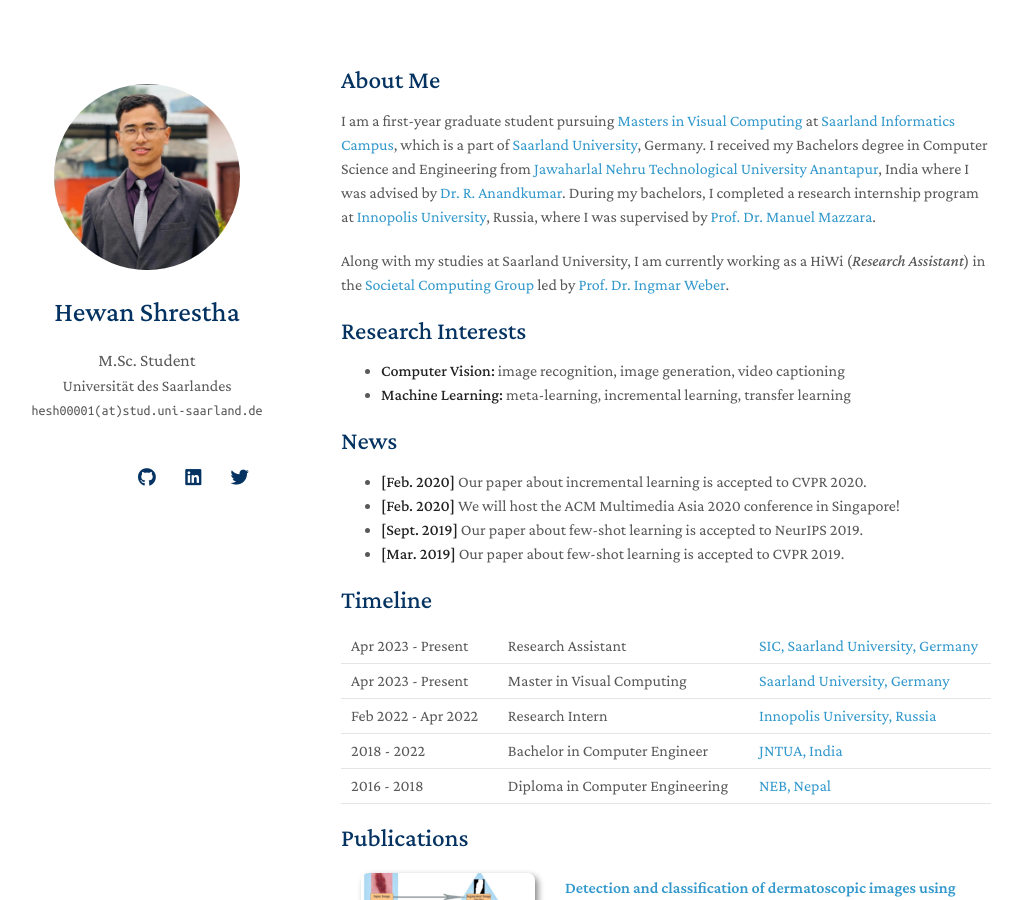
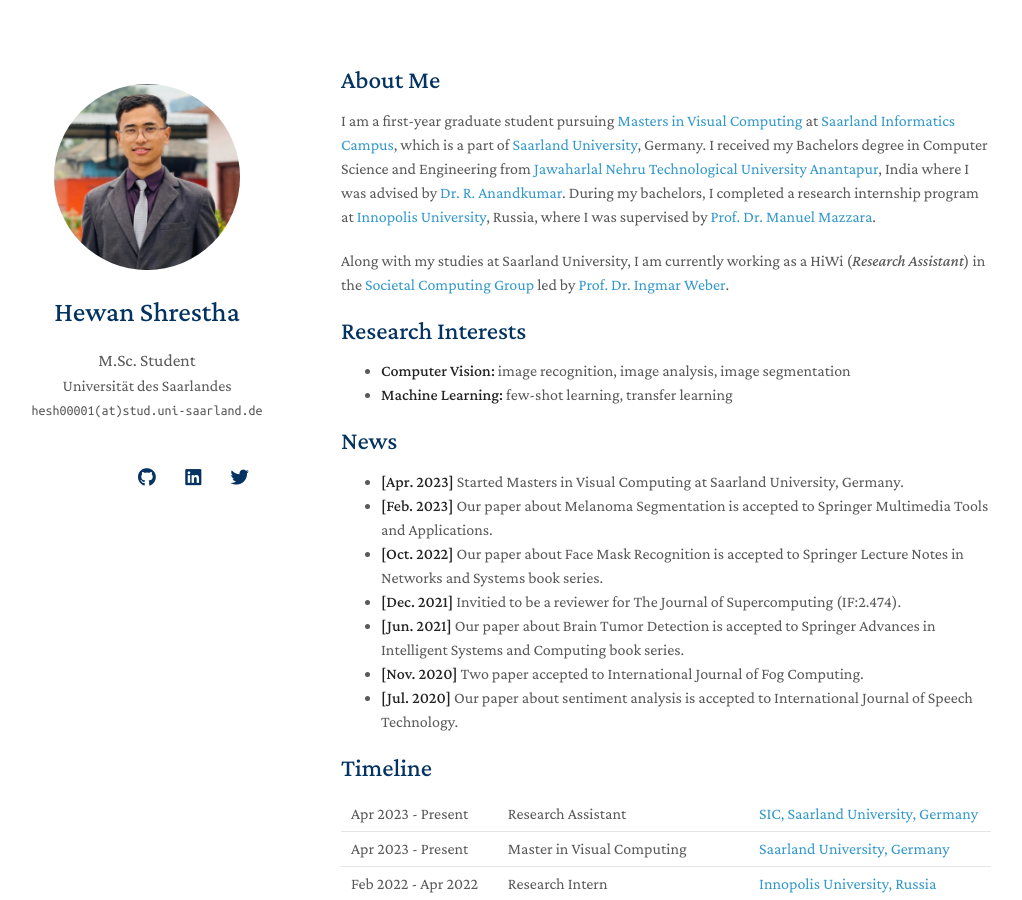
Before and after one commit to hewanshrestha/hewanshrestha.github.io, a Jekyll site: the page built from index.md, in a window 1280 px wide and 900 px high. Shown: the whole window, without its empty margins (129-1151 px from the left). Built offline with Jekyll 4.4.1, drawn with Linux system fonts in a browser that asks for light colours; nearby versions of some CDN libraries; a style sheet for code colours, icons or effects is not loaded; our own code applies the rules of GitHub Pages for plain Markdown files.

Commit message:
Update index.md

```diff
--- a/index.md
+++ b/index.md
@@ -11,15 +11,18 @@
 
 ## Research Interests
 
-- **Computer Vision:** image recognition, image generation, video captioning
-- **Machine Learning:** meta-learning, incremental learning, transfer learning
+- **Computer Vision:** image recognition, image analysis, image segmentation
+- **Machine Learning:** few-shot learning, transfer learning
 
 ## News
 
-- **[Feb. 2020]** Our paper about incremental learning is accepted to CVPR 2020.
-- **[Feb. 2020]** We will host the ACM Multimedia Asia 2020 conference in Singapore!
-- **[Sept. 2019]** Our paper about few-shot learning is accepted to NeurIPS 2019.
-- **[Mar. 2019]** Our paper about few-shot learning is accepted to CVPR 2019.
+- **[Apr. 2023]** Started Masters in Visual Computing at Saarland University, Germany.
+- **[Feb. 2023]** Our paper about Melanoma Segmentation is accepted to Springer Multimedia Tools and Applications.
+- **[Oct. 2022]** Our paper about Face Mask Recognition is accepted to Springer Lecture Notes in Networks and Systems book series.
+- **[Dec. 2021]** Invitied to be a reviewer for The Journal of Supercomputing (IF:2.474).
+- **[Jun. 2021]** Our paper about Brain Tumor Detection is accepted to Springer Advances in Intelligent Systems and Computing book series.
+- **[Nov. 2020]** Two paper accepted to International Journal of Fog Computing.
+- **[Jul. 2020]** Our paper about sentiment analysis is accepted to International Journal of Speech Technology.
 
 {% include_relative _includes/timeline.md %}
 
```
